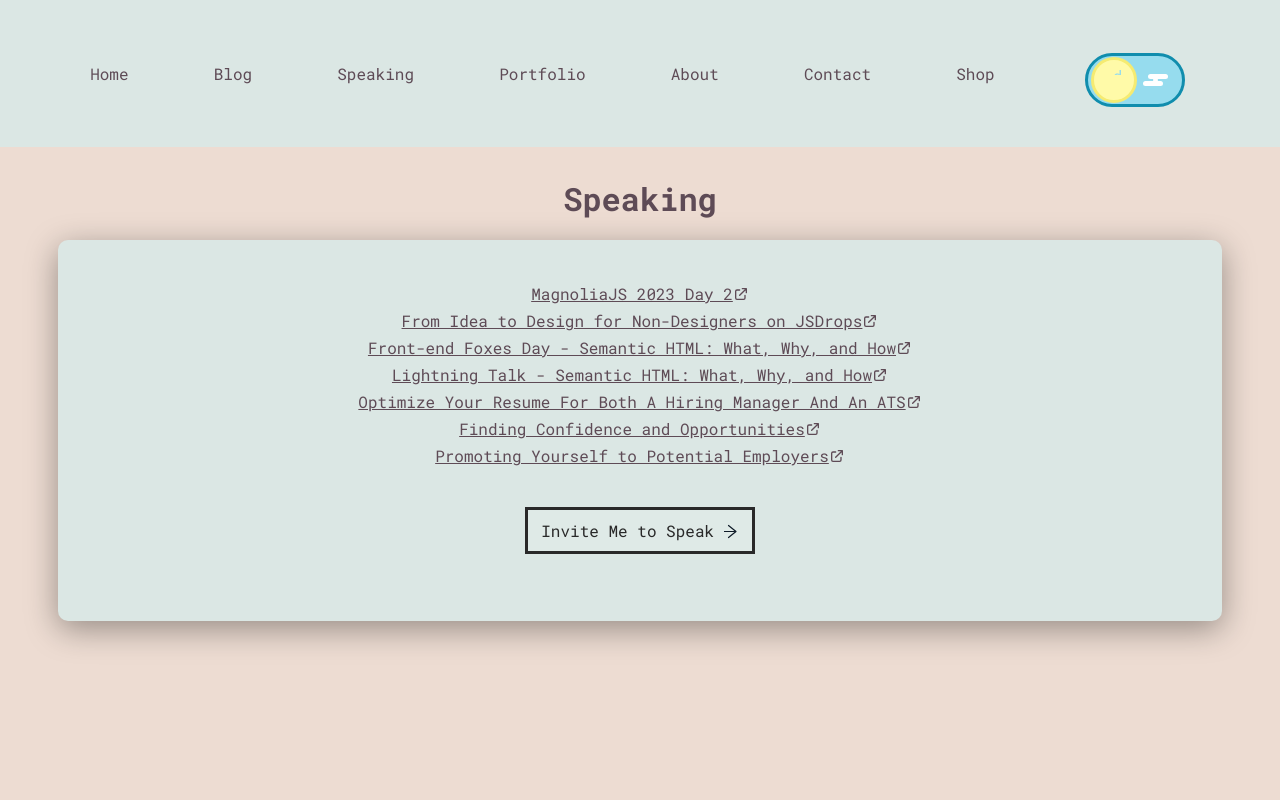
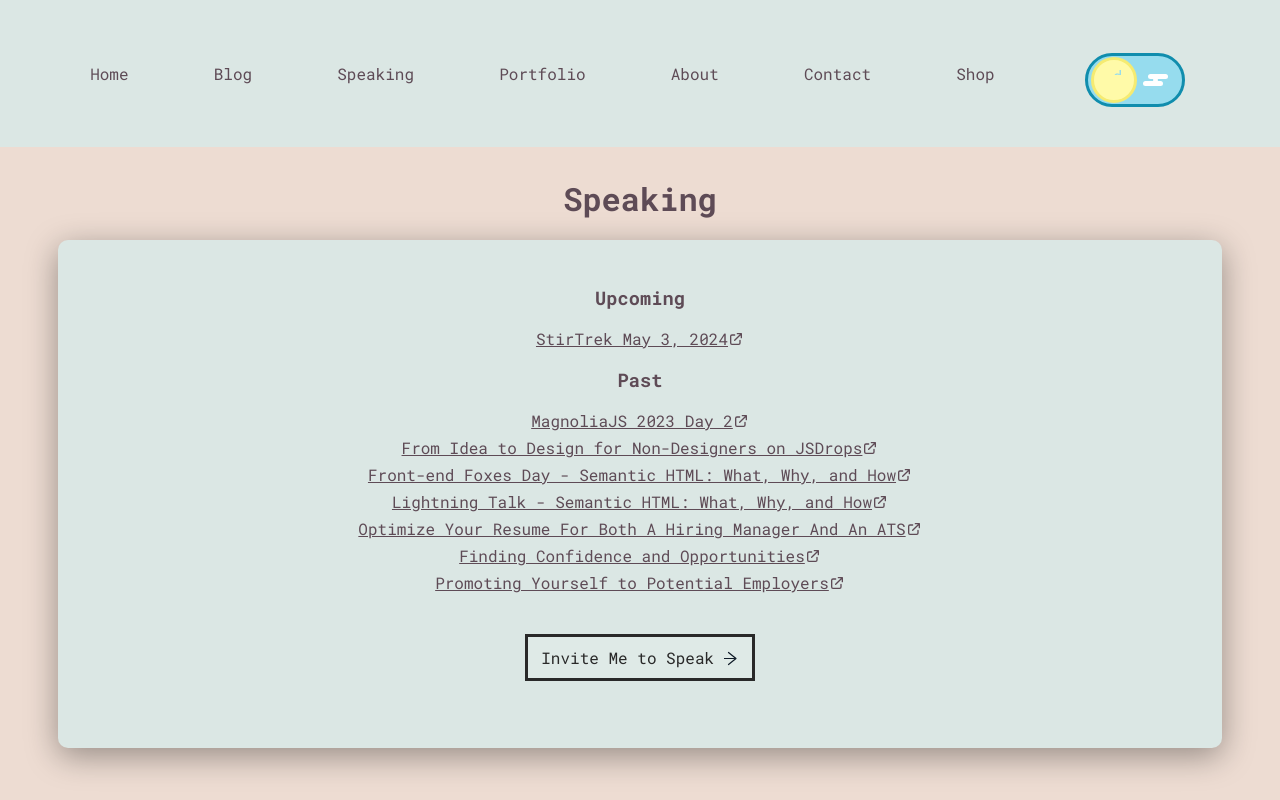
Before and after one commit to abbeyperini/Portfolio2.0, a React (Create React App) app in the folder portfolio/: page /speaking in a window 1280 px wide. Built offline with nearby package versions, Linux system fonts and the light colour scheme.

Commit message:
Add StirTrek to speaking section

```diff
--- a/portfolio/src/components/Speaking.js
+++ b/portfolio/src/components/Speaking.js
@@ -10,6 +10,11 @@ function Speaking({home}) {
         <section aria-label="Speaking" className="container_speaking" name="Speaking">
             <h2 className="section_title">Speaking</h2>
             <div className="talks secondary-container">
+              <h3>Upcoming</h3>
+              <ul className="talk-list">
+                <li><a href="https://stirtrek.com/speakers/2024/Abbey-Perini.html" target="_blank" rel="noreferrer">StirTrek May 3, 2024</a><ExternalLink className="external-link" id="StirTrekLink" focusable="false"/></li>
+              </ul>
+              <h3>Past</h3>
               <ul className="talk-list">
                 <li><a href="https://youtu.be/mr6rWFgh_1E?t=20463" target="_blank" rel="noreferrer">MagnoliaJS 2023 Day 2</a><ExternalLink className="external-link" id="MagnoliaLink" focusable="false"/></li>
                 <li><a href="https://dropjs.com/from-idea-to-design-for-non-designers-with-abbey-perini" target="_blank" rel="noreferrer">From Idea to Design for Non-Designers on JSDrops</a><ExternalLink className="external-link" id="JSDropsLink" focusable="false"/></li>
```
Lines whose indentation alone changed are shown as unchanged.
